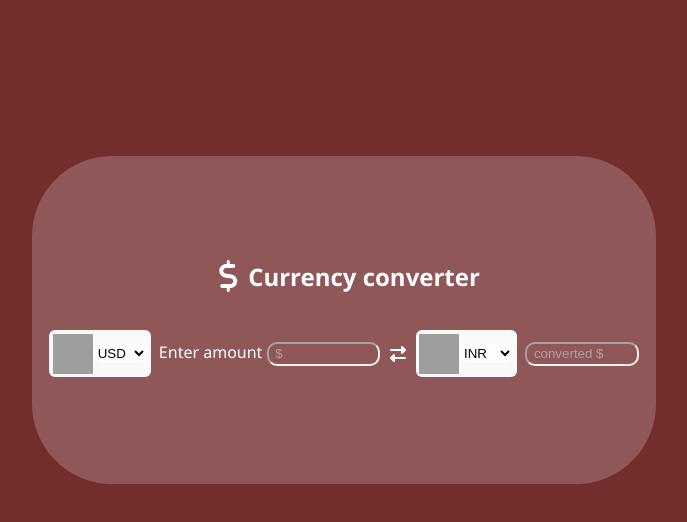
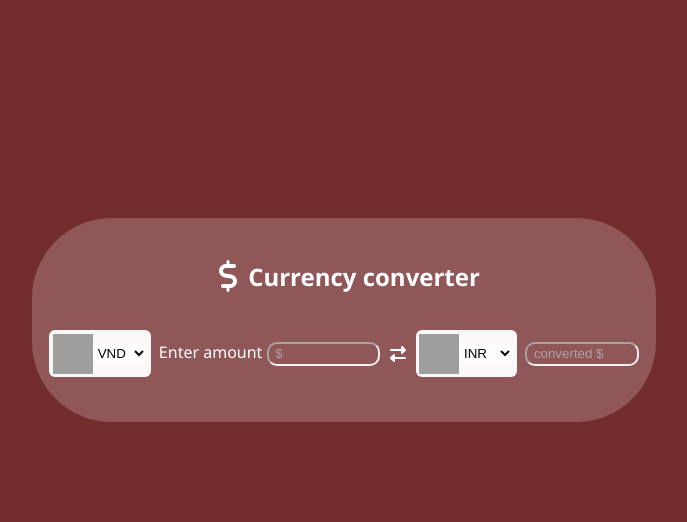
Before and after one commit to chinthalarohitho-alt/CurrencyConverter, a plain HTML site: page index.html in a window 1280 px wide. Both pictures are taken after a click on the icon 693 px from the left and 353 px from the top of the page. Shown: the whole page, without its empty margins (296-983 px from the left). Drawn offline with Linux system fonts and the light colour scheme; no server answers; grey boxes are pictures that could not be loaded.

Commit message:
updated default flag

```diff
--- a/index.html
+++ b/index.html
@@ -42,7 +42,7 @@
         </div>
         <div class="toDropdown">
             <div class="select-container">
-                <img class="toImage Flag" src="https://flagsapi.com/US/flat/64.png" alt="Flag">
+                <img class="toImage Flag" src="https://flagsapi.com/VN/flat/64.png" alt="Flag">
                 <select name="to" class="CountryDropdown" id="1">
                 </select>
             </div>
--- a/javascript.js
+++ b/javascript.js
@@ -3,6 +3,7 @@ let frominputplaceholder = document.querySelector(".frominputplaceholder");
 let toinputplaceholder = document.querySelector(".toinputplaceholder");
 let convertIcon = document.querySelector(".fa-right-left");
 let Flags = document.querySelectorAll(".Flag");
+let dollar = document.querySelector(".fa-dollar-sign");
 
 async function getlatestRate(from, to) {
   const url = `https://cdn.jsdelivr.net/npm/@fawazahmed0/currency-api@latest/v1/currencies/${from}.min.json`;
@@ -27,7 +28,7 @@ for (let dropdown of dropdowns) {
     if (dropdown.name === "from" && key === "INR") {
       option.selected = key;
     }
-    if (dropdown.name === "to" && key === "USD") {
+    if (dropdown.name === "to" && key === "VND") {
       option.selected = key;
     }
     dropdown.append(option);
@@ -93,6 +94,8 @@ let rotation = 0;
 convertIcon.addEventListener("click", async () => {
   rotation += 180;
   convertIcon.style.transform = `rotate(${rotation}deg)`;
+  dollar.style.transition = "0.4s";
+  dollar.style.transform = `rotate(${rotation}deg)`;
 
   let tempOptionValue = fromOption.value;
   fromOption.value = toOption.value;
--- a/style.css
+++ b/style.css
@@ -15,7 +15,7 @@ body {
 }
 
 .container {
-  min-height: 35vh;
+  height: 8%;
   width: 78vh;
   padding-bottom: 6vh;
   border-radius: 10vh;
```
